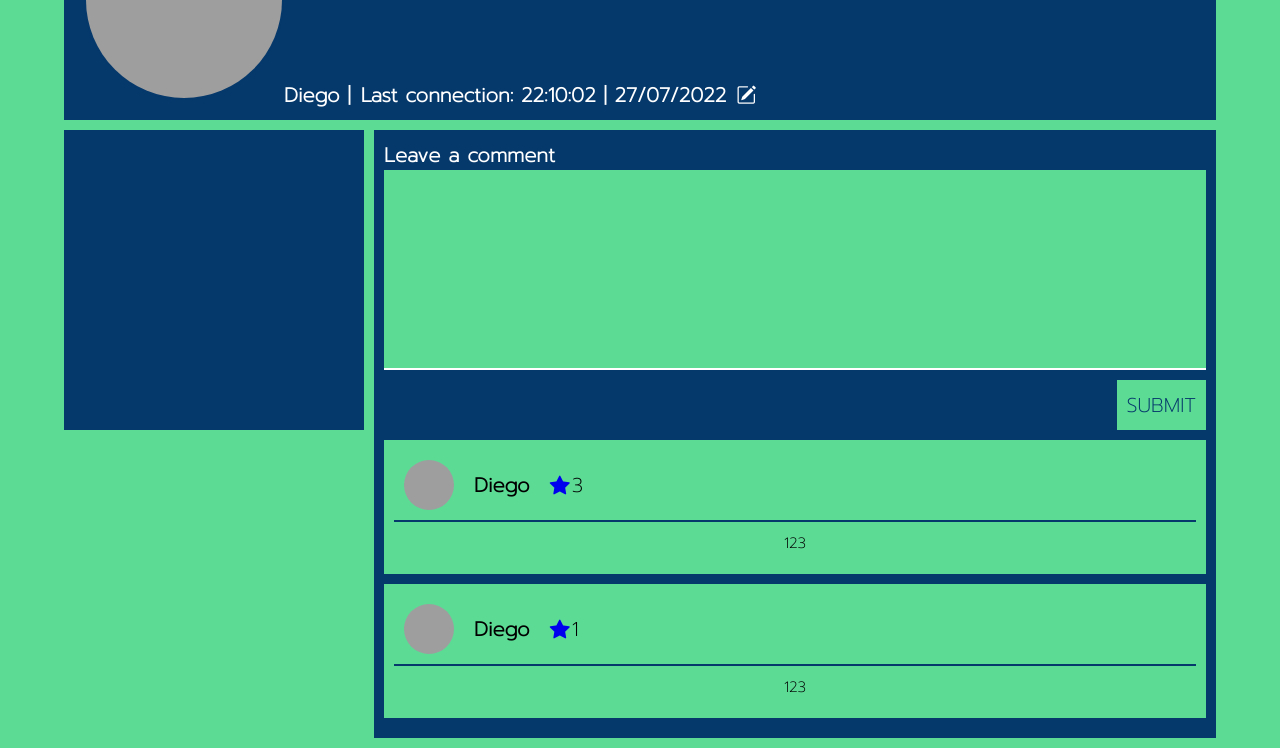
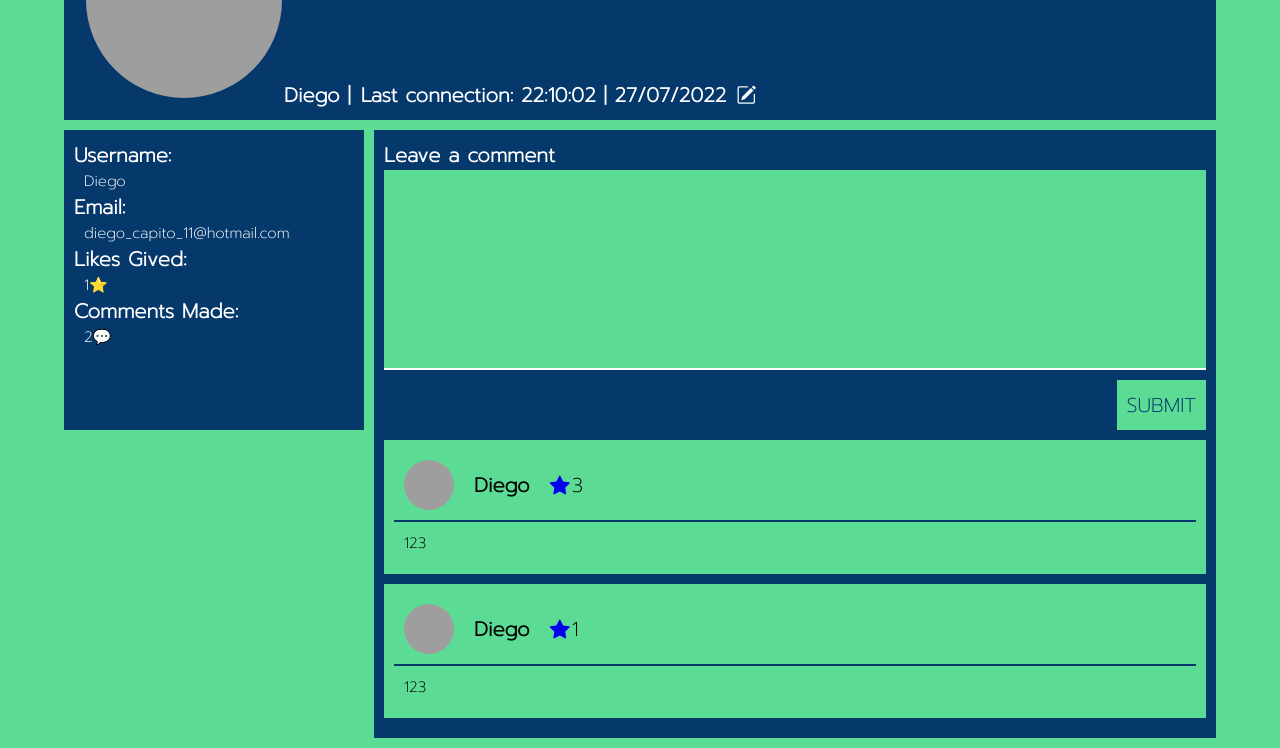
Before and after one commit to DiegoLibonati/Flask-Projects, a Flask app: page /profile/Diego in a window 1280 px wide. Shown: the part 390-1138 px from the top of the page. Run offline with Flask 2, Linux system fonts and the light colour scheme; a user stored in the database is signed in; data comes from the database, SQL or seed files in the repository; both versions use the stored data as it was after the commit; some libraries are stand-ins or nearby versions; grey boxes are pictures that could not be loaded.

Commit message:
chat fix and now you can delete your comments

```diff
--- a/Foro. Flask/foro/static/css/profile/main.css
+++ b/Foro. Flask/foro/static/css/profile/main.css
@@ -13,6 +13,18 @@
     width: 100%;
     height: 30rem;
     background-color: #05386B;
+    padding: 1rem;
+}
+
+.profile_information h2{
+    font-size: 2rem;
+    color: #fff;
+}
+
+.profile_information p{
+    padding-left: 1rem;
+    color: #fff;
+    font-size: 1.5rem;
 }
 
 .profile_comments{
@@ -97,6 +109,7 @@
 }
 
 .comment_container p{
+    align-self: flex-start;
     font-size: 1.5rem;
     padding: 1rem;
 }
@@ -115,9 +128,14 @@
     margin-left: .2rem;
 }
 
-.bi-star, .bi-star-fill{
+.trash_comment{
+    margin-left: 1rem;
+}
+
+.bi-star, .bi-star-fill, .bi-trash{
     font-size: 2rem;
 }
+
 @media only screen and (min-width: 1024px){
     .profile_main{
         display: grid;
--- a/Foro. Flask/foro/templates/profile.html
+++ b/Foro. Flask/foro/templates/profile.html
@@ -42,7 +42,17 @@
     <section class="profile_main">
 
         <aside class="profile_information">
+            <h2>Username: </h2>
+            <p>{{user.username}}</p>
 
+            <h2>Email: </h2>
+            <p>{{user.email}}</p>
+
+            <h2>Likes Gived: </h2>
+            <p>{{user.likes|count}}⭐</p>
+
+            <h2>Comments Made: </h2>
+            <p>{{user.comments|count}}💬</p>
         </aside>
 
         <article class="profile_comments">
@@ -75,6 +85,9 @@
 
                         {% endif %}
 
+                        {% if comment.user_id == current_user.id or comment.profile_id == current_user.id %}
+                            <a href="/{{comment.id}}" class="trash_comment"><i class="bi bi-trash"></i></a>
+                        {% endif %}
                     </div>
 
                     <p>{{comment.content}}</p>
--- a/Foro. Flask/foro/views.py
+++ b/Foro. Flask/foro/views.py
@@ -169,3 +169,18 @@
 
     if user_db:
         return redirect(url_for('views.profile', user = user_db.username))
+
+@views.route("/<comment_id>", methods=['GET'])
+@login_required
+def delete_comment(comment_id):
+    comment = Comment.query.filter_by(id = comment_id).first()
+    user_db = User.query.filter_by(id=comment.profile_id).first()
+
+    if not comment:
+        flash('Comment does not exist.', category="error")
+    else:
+        db.session.delete(comment)
+        db.session.commit()
+
+    if user_db:
+        return redirect(url_for('views.profile', user = user_db.username))
--- a/Foro. Flask/main.py
+++ b/Foro. Flask/main.py
@@ -8,7 +8,7 @@
 @socketio.on('message')
 @login_required
 def handleMessage(msg):
-    send(f'<img src="/static/profilephotos/{current_user.profile_photo}" alt="{current_user.username}"><h2>{current_user.username}</h2>:{msg}', broadcast=True)
+    send(f'<img src="/static/profilephotos/{current_user.profile_photo}" alt="{current_user.username}"/> <h2>{current_user.username}:</h2><p class="message">{msg}</p>', broadcast=True)
 
 if __name__ == "__main__":
     socketio.run(app,debug=True)
```
Also changed, not shown: Foro. Flask/foro/static/css/home/chat.css (+24 -8 lines), Foro. Flask/foro/foro.db, Foro. Flask/foro/static/profilephotos/5CAj6g4zDrHrxw.jpg (added).
